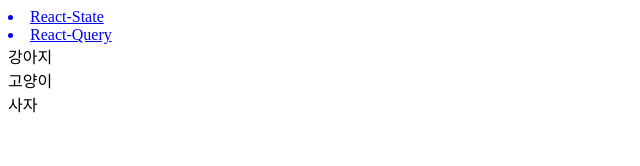
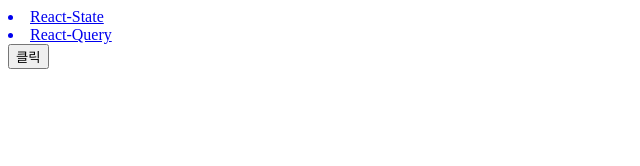
Before and after one commit to YHJ96/react-query-practice, a React (Create React App) app: page /query in a window 1280 px wide. Shown: the top 166 px of the page, without its empty margins (0-640 px from the left). Built offline with nearby package versions, Linux system fonts and the light colour scheme; data requests are answered from the project's data file.

Commit message:
feat: refetch 옵션 확인 완료

```diff
--- a/src/pages/ReactQuery.jsx
+++ b/src/pages/ReactQuery.jsx
@@ -7,13 +7,14 @@
 function ReactQuery() {
   /* cacheTime뒤에 가비지 컬렉터을 사용해서 제거 */
   /* staleTime뒤에 fetch 네트워크에 fetch 요청 전송 */
-  const { data, isLoading, isError, error } = useQuery(
+  /* refetch로 클릭이벤트 활용 가능  */
+  const { data, isLoading, isError, error, isFetching, refetch } = useQuery(
     ['animal'],
     fetchAnimal,
-    { cacheTime: 5000, staleTime: 30000 },
+    { enabled: false },
   );
 
-  if (isLoading) return <div>Loding</div>;
+  if (isLoading && isFetching) return <div>Loding</div>;
 
   if (isError) {
     return <div>{error.message}</div>;
@@ -25,7 +26,12 @@
     });
   };
 
-  return <React.Fragment>{createData()}</React.Fragment>;
+  return (
+    <React.Fragment>
+      <button onClick={refetch}>클릭</button>
+      {createData()}
+    </React.Fragment>
+  );
 }
 
 export default ReactQuery;
```
